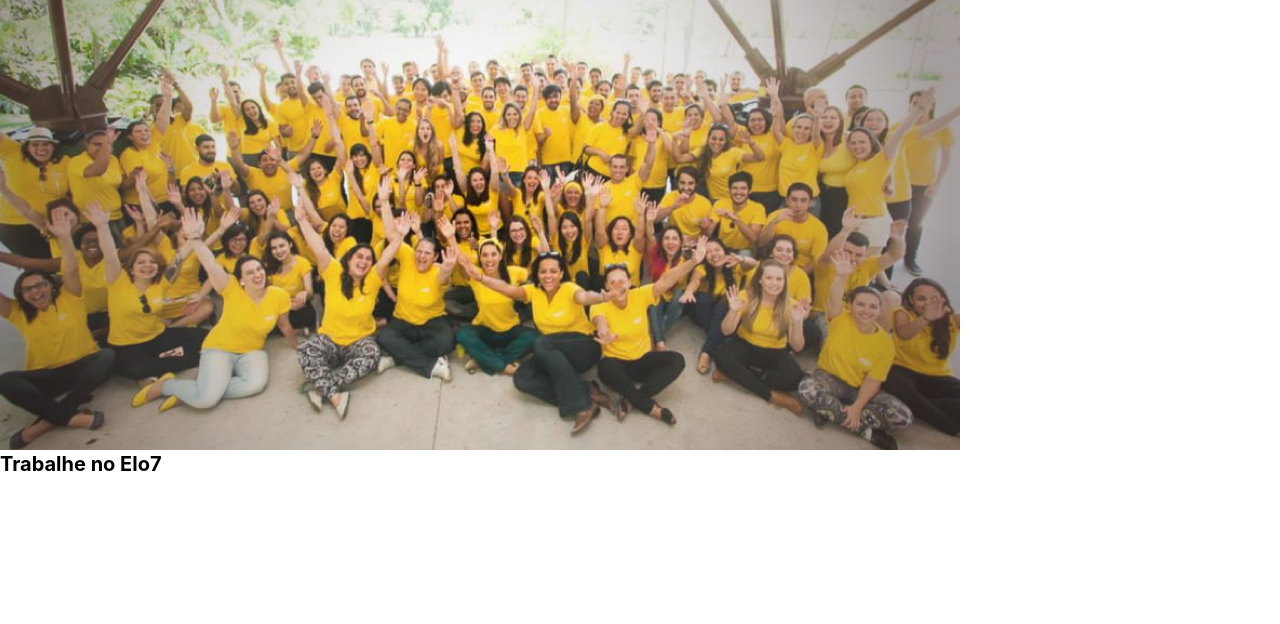
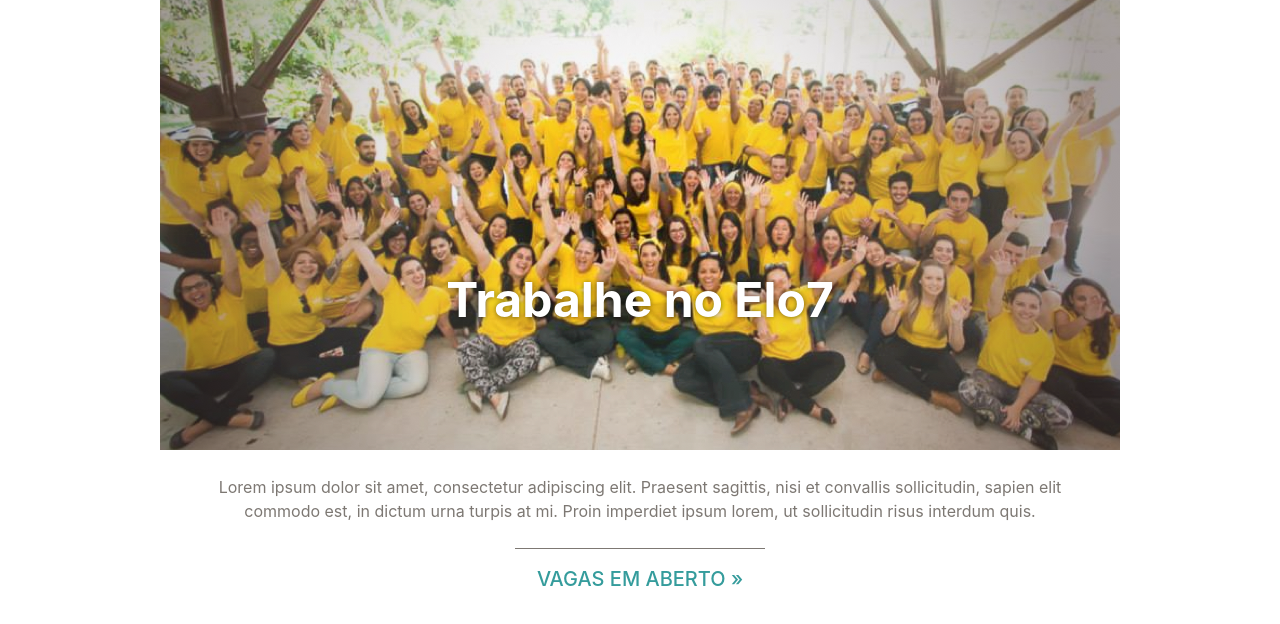
Before and after one commit to marifribeiro/teste-elo7, a React (Create React App) app: page / in a window 1280 px wide. Shown: the top 624 px of the page. Built offline with nearby package versions, Linux system fonts and the light colour scheme.

Commit message:
finishing header style and adding global style

```diff
--- /dev/null
+++ b/src/components/Container/Container.module.scss
@@ -0,0 +1,4 @@
+.screen {
+  max-width: 960px;
+  margin: 0 auto;
+}
--- /dev/null
+++ b/src/components/Container/Container.tsx
@@ -0,0 +1,11 @@
+import React from "react";
+
+import styles from "./Container.module.scss";
+
+type Props = {
+  children: JSX.Element | JSX.Element[];
+};
+
+export const Container = ({ children }: Props) => {
+  return <div className={styles.screen}>{children}</div>;
+};
--- /dev/null
+++ b/src/components/Container/index.ts
@@ -0,0 +1 @@
+export * from "./Container";
--- /dev/null
+++ b/src/components/Header/Header.module.scss
@@ -0,0 +1,23 @@
+.header {
+  width: 100%;
+  display: flex;
+  align-items: center;
+  justify-content: center;
+}
+
+.header h1 {
+  color: #fff;
+  font-size: 48px;
+  text-shadow: 0px 0px 5px rgba(0, 0, 0, 0.5);
+  position: absolute;
+  top: 270px;
+}
+
+.header img {
+  margin-bottom: 25px;
+}
+
+p {
+  text-align: center;
+  padding: 0 20px;
+}
--- a/src/components/Header/Header.tsx
+++ b/src/components/Header/Header.tsx
@@ -1,13 +1,25 @@
 import React from "react";
 
+import { Hiperlink } from "components/Hiperlink";
+
 import fotoHeader from "./foto-header.png";
+import styles from "./Header.module.scss";
 
 export const Header = () => (
-  <header>
+  <>
+    <header className={styles.header}>
       <img
         src={fotoHeader}
         alt="Foto dos funcionários do elo7 sorrindo com as mãos para o alto"
       />
       <h1>Trabalhe no Elo7</h1>
     </header>
+    <p>
+      Lorem ipsum dolor sit amet, consectetur adipiscing elit. Praesent
+      sagittis, nisi et convallis sollicitudin, sapien elit commodo est, in
+      dictum urna turpis at mi. Proin imperdiet ipsum lorem, ut sollicitudin
+      risus interdum quis.
+    </p>
+    <Hiperlink label="VAGAS EM ABERTO" url="#" />
+  </>
 );
--- /dev/null
+++ b/src/components/Hiperlink/Hiperlink.module.scss
@@ -0,0 +1,21 @@
+.hiperlink {
+  font-size: 20px;
+  text-align: center;
+  display: flex;
+  flex-direction: column;
+  justify-content: center;
+  align-items: center;
+}
+
+.hiperlink span {
+  width: 250px;
+  height: 1px;
+  background-color: #7d7873;
+  margin: 25px 0 18px 0;
+}
+
+.hiperlink a {
+  text-decoration: none;
+  color: #359c9c;
+  font-weight: 500;
+}
--- /dev/null
+++ b/src/components/Hiperlink/Hiperlink.tsx
@@ -0,0 +1,17 @@
+import React from "react";
+
+import styles from "./Hiperlink.module.scss";
+
+type Props = {
+  label: string;
+  url: string;
+};
+
+export const Hiperlink = ({ label, url }: Props) => {
+  return (
+    <div className={styles.hiperlink}>
+      <span></span>
+      <a href={url}>{label} »</a>
+    </div>
+  );
+};
--- /dev/null
+++ b/src/components/Hiperlink/index.ts
@@ -0,0 +1 @@
+export * from "./Hiperlink";
--- a/src/index.scss
+++ b/src/index.scss
@@ -12,3 +12,10 @@
   font-family: -apple-system, BlinkMacSystemFont, "Segoe UI", Roboto, Oxygen,
     Ubuntu, Cantarell, "Open Sans", "Helvetica Neue", sans-serif;
 }
+
+p {
+  font-size: 16px;
+  color: #7d7873;
+  line-height: 24px;
+  text-align: justify;
+}
--- a/src/pages/MainPage/MainPage.tsx
+++ b/src/pages/MainPage/MainPage.tsx
@@ -1,11 +1,12 @@
 import React from "react";
 
 import { Header } from "components/Header";
+import { Container } from "components/Container";
 
 export const MainPage = () => {
   return (
-    <main>
+    <Container>
       <Header />
-    </main>
+    </Container>
   );
 };
```
Lines whose indentation alone changed are shown as unchanged.
